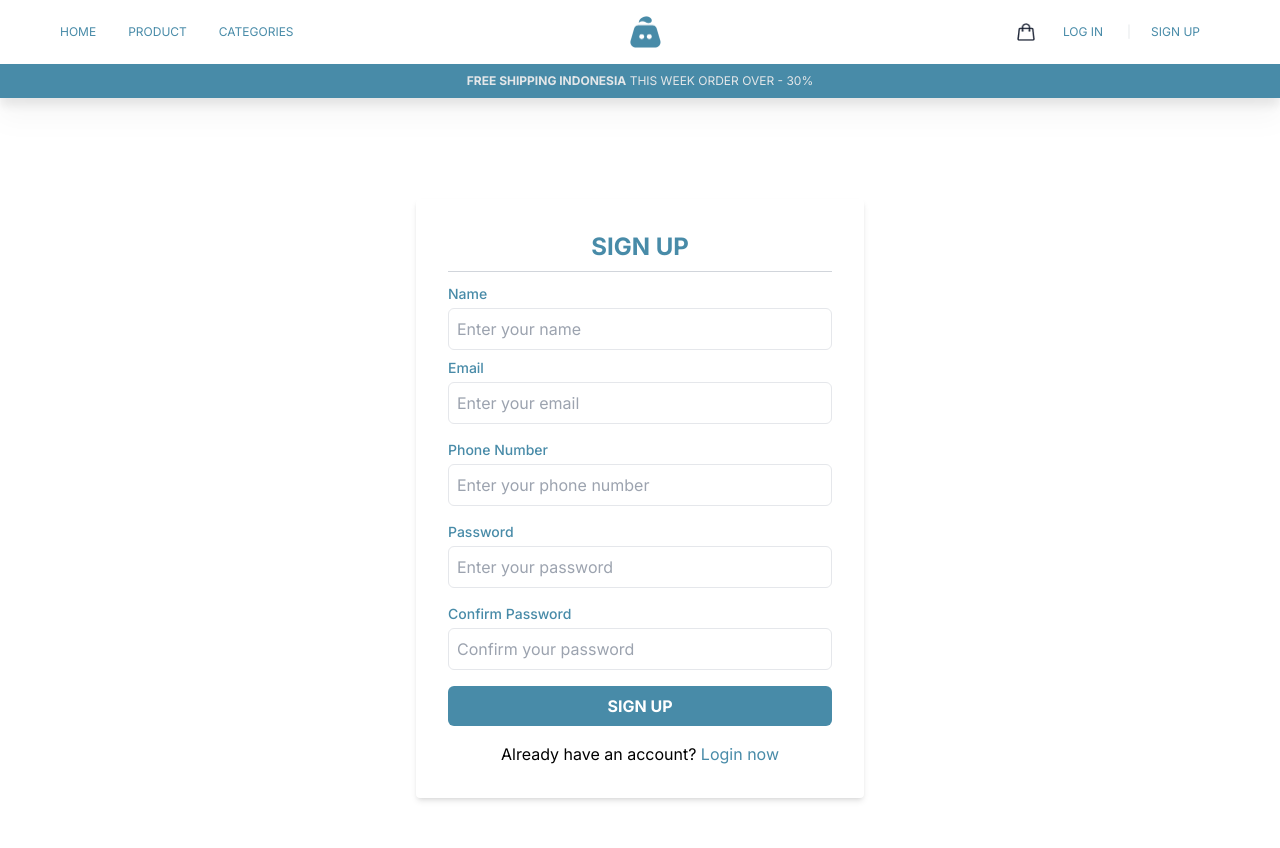
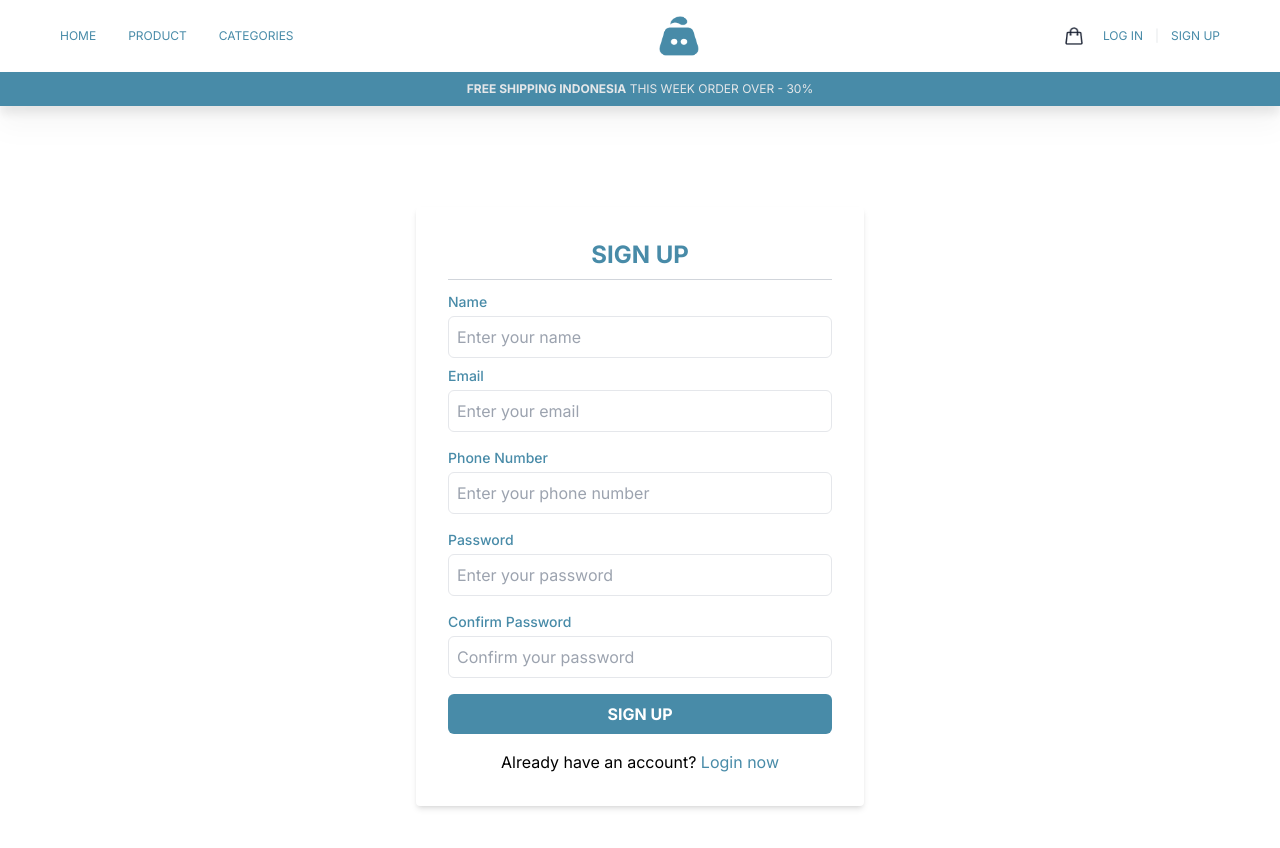
Before and after one commit to awriyou/FP-Rakamin, a Next.js app in the folder frontend/: page /user/signup in a window 1280 px wide. Shown: the top 848 px of the page. Built offline with nearby package versions, Linux system fonts and the light colour scheme.

Commit message:
[agus]fix: update navigation for auth routh user

```diff
--- a/frontend/app/components/Navigation.jsx
+++ b/frontend/app/components/Navigation.jsx
@@ -1,113 +1,144 @@
-'use client';
-import React, { useState, useEffect } from 'react';
-import Link from 'next/link';
-import ListPromotion from './ListPromotion';
+"use client";
+import React, { useState, useEffect } from "react";
+import Link from "next/link";
+import ListPromotion from "./ListPromotion";
+import { useRouter } from "next/navigation";
 
 const Navigation = () => {
   const [isLoggedIn, setIsLoggedIn] = useState(false);
   const [userEmail, setUserEmail] = useState(null);
+  const [userId, setUserId] = useState(null);
   const [isAdmin, setIsAdmin] = useState();
+  const router = useRouter();
 
   useEffect(() => {
-    const token = localStorage.getItem('token');
-    const user = localStorage.getItem('user');
-    const admin = localStorage.getItem('isAdmin') === 'true';
+    const token = localStorage.getItem("token");
+    const user = localStorage.getItem("user");
+    const userId = localStorage.getItem("userId");
+    const admin = localStorage.getItem("isAdmin") === "true";
     setIsAdmin(admin);
 
     if (user) {
-      const email = user.replace(/['']/g, ''); // Menghapus karakter ''' dan '''
+      const email = user.replace(/["']/g, ""); // Menghapus karakter '"' dan "'"
       setIsLoggedIn(!!token);
       setUserEmail(email);
+      setUserId(userId);
     } else {
       setIsLoggedIn(false);
       setUserEmail(null);
+      setUserId(null);
     }
   }, []);
 
   const handleLogout = () => {
-    localStorage.removeItem('token');
-    localStorage.removeItem('user');
+    localStorage.removeItem("token");
+    localStorage.removeItem("user");
+    localStorage.removeItem("userId");
     setIsLoggedIn(false);
     setUserEmail(null);
+    router.push("/");
   };
 
   return (
-    <header className='sticky top-0 z-40'>
-      <div className='bg-white drop-shadow-md hidden lg:block'>
-        <div className='flex items-center justify-between mx-[60px] py-4'>
-          <div className='flex justify-start'>
-            <div className='text-[12px]'>
-              <Link className='nav-link text-main relative' href='/'>
+    <header className="sticky top-0 z-40">
+      <div className="bg-white drop-shadow-md hidden lg:block">
+        <div className="flex items-center justify-between mx-[60px] py-4">
+          <div className="flex justify-start">
+            <div className="text-[12px]">
+              <Link
+                className="nav-link text-main relative"
+                href={isLoggedIn ? `/${userId}` : "/"}
+              >
                 HOME
               </Link>
               <Link
-                className='nav-link text-main mx-8 relative'
-                href='/pages/products'
+                className="nav-link text-main mx-8 relative"
+                href={
+                  isLoggedIn ? `/${userId}//pages/products` : "/pages/products"
+                }
               >
                 PRODUCT
               </Link>
-              <Link className='nav-link text-main relative' href='#categories'>
+              <Link
+                className="nav-link text-main relative"
+                href={isLoggedIn ? `/${userId}#categories` : "#categories"}
+              >
                 CATEGORIES
               </Link>
             </div>
           </div>
-          <div className='flex justify-center'>
-            <div className='text-[12px]'>
-              <Link className='nav-link text-main relative' href='/'>
-                <img src='/images/logo.png' alt='logo' className='w-[31px] h-[32px]' />
+          <div className="flex justify-center">
+            <div className="text-[12px]">
+              <Link
+                className="nav-link text-main relative"
+                href={isLoggedIn ? `/${userId}` : "/"}
+              >
+                <img src="/images/logo.png" alt="logo" className="w-10 h-10" />
               </Link>
             </div>
           </div>
-          <div className='flex justify-end'>
-            <div className='text-[12px] flex items-center'>
+          <div className="flex justify-end">
+            <div className="text-[12px] flex items-center">
               <Link
-                className='nav-link text-main ml-5 relative'
-                href='/cart'
-              ></Link>
-              <Link className='nav-link text-main mx-auto mr-5 relative' href='/cart'>
-              <img src='/images/cart.png' alt='cart' className='w-[18px] h-[18px]'/>
+                className="nav-link text-main mx-auto mr-5 relative"
+                href={isLoggedIn ? `/${userId}/pages/cart` : "/user/login"}
+              >
+                <img
+                  src="/images/cart.png"
+                  alt="cart"
+                  className="w-[18px] h-[18px]"
+                />
               </Link>
               {isLoggedIn ? (
                 <>
+                  <Link
+                    className="nav-link text-main mx-8 relative"
+                    href={isLoggedIn ? `/${userId}/pages/order` : "/user/login"}
+                  >
+                    ORDER
+                  </Link>
                   <button
-                    className='nav-link text-main relative mx-auto'
+                    className="nav-link text-main relative"
                     onClick={handleLogout}
                   >
                     LOG OUT
                   </button>
                   {isAdmin ? (
                     <Link
-                      href='/admin/'
-                      className='font-bold nav-link ml-3 text-slate-200 relative px-3 py-2 bg-blue-100 rounded-xl'
+                      href="/admin/"
+                      className="font-bold nav-link ml-8 text-slate-200 relative px-3 py-2 bg-blue-100 rounded-xl"
                     >
                       ADMIN DASH
                     </Link>
                   ) : (
-                    <Link href='/admin/' className='nav-link relative text-main'>
+                    <Link
+                      href="/admin/"
+                      className="nav-link relative text-main"
+                    >
                       {/*INI TIDAK BOLEH DIAKSES OLEH USER BIASA KARNA KONDISI ISADMIN FALSE  */}
                     </Link>
                   )}
 
                   <Link
-                    className='nav-link text-main ml-3 relative font-bold flex items-center gap-1'
-                    href='/'
+                    className="nav-link text-main ml-4 relative font-bold flex items-center gap-1"
+                    href={`/user/profile/${userId}`}
                   >
-                    <span className=''>{userEmail}</span>
-                    <img src='images/user.png' className='w-3 h-3' />
+                    <span className="">{userEmail}</span>
+                    <img src="images/user.png" className="w-3 h-3" />
                   </Link>
                 </>
               ) : (
                 <>
                   <Link
-                    className='nav-link text-main relative mr-3 ml-2'
-                    href='/user/login'
+                    className="nav-link text-main relative"
+                    href="/user/login"
                   >
                     LOG IN
                   </Link>
-                  <span className='text-light mx-3'>|</span>
+                  <span className="text-light mx-3">|</span>
                   <Link
-                    className='nav-link text-main relative mr-5 ml-2'
-                    href='/user/signup'
+                    className="nav-link text-main relative"
+                    href="/user/signup"
                   >
                     SIGN UP
                   </Link>
```
